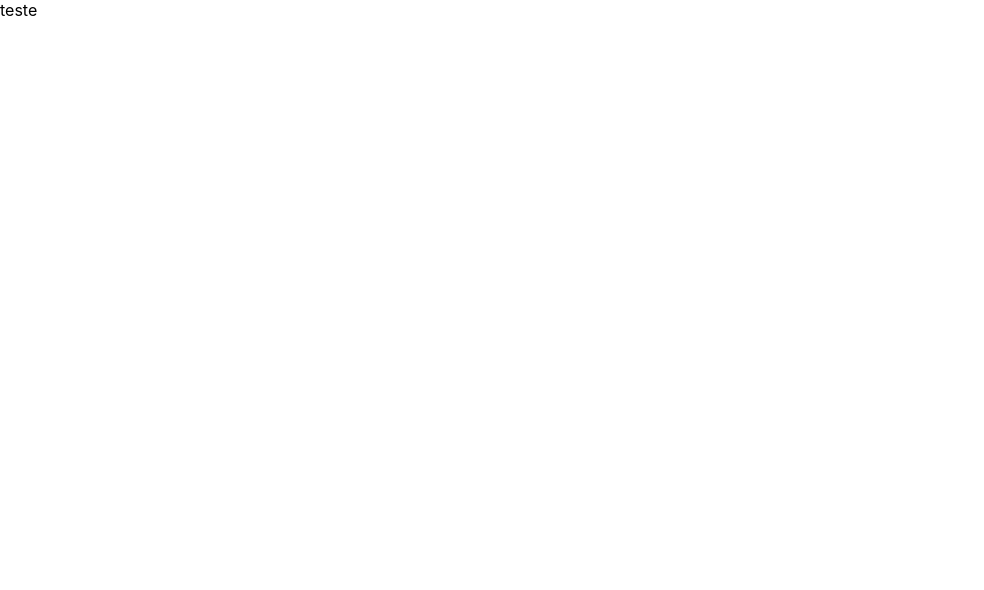
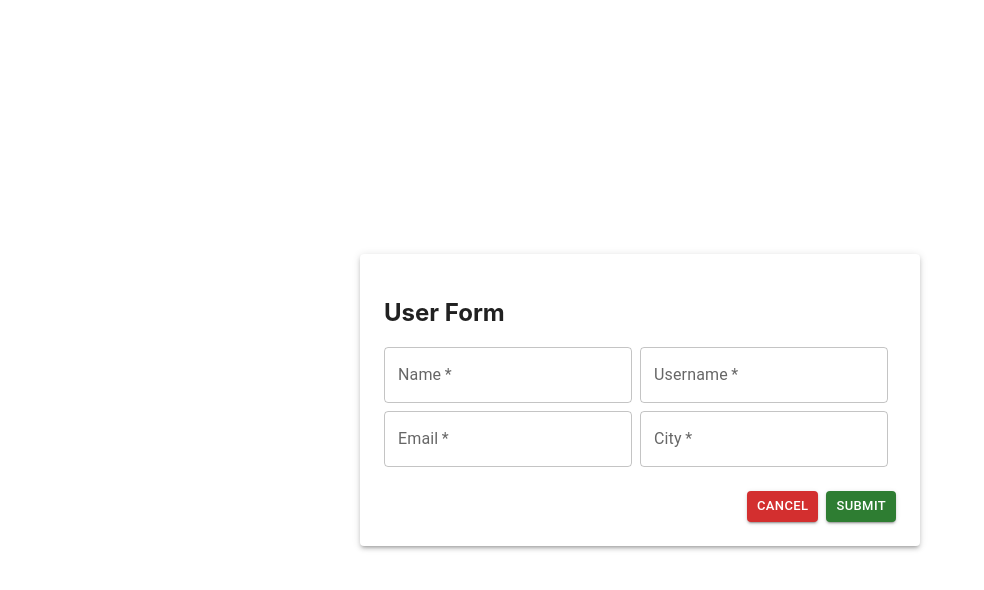
Before and after one commit to NathanChacon/dashboard, a React (Create React App) app: page /user in a window 1280 px wide. Shown: the top 590 px of the page, without its empty margins (0-984 px from the left). Built offline with nearby package versions, Linux system fonts and the light colour scheme.

Commit message:
add user form validation

```diff
--- a/package.json
+++ b/package.json
@@ -14,6 +14,7 @@
     "axios": "^0.25.0",
     "react": "^17.0.2",
     "react-dom": "^17.0.2",
+    "react-hook-form": "^7.25.3",
     "react-redux": "^7.2.6",
     "react-router-dom": "^6.2.1",
     "react-scripts": "5.0.0"
--- a/src/pages/userForm/index.js
+++ b/src/pages/userForm/index.js
@@ -1,7 +1,146 @@
+import Box from '@mui/material/Box'
+import TextField from '@mui/material/TextField'
+import Paper from '@mui/material/Paper'
+import {Controller, useForm} from 'react-hook-form'
+import './styles.css'
+import { Button } from '@mui/material'
+
 export const UserForm = () => {
+    const {
+        handleSubmit,
+        control,
+        formState: { errors }
+      } = useForm();
+
+    const onSubmitForm = (data) => {
+        console.log(data)
+    }
+
     return (
-        <div>
-            teste
-        </div>
-    )
+        <Box
+            component="section"
+            sx={{
+                display: 'flex',
+                justifyContent: 'center',
+                alignItems: 'center',
+                height: '100vh',
+                pr: 2,
+                pl: 2
+            }}
+        >
+            <Paper
+                elevation={3}
+                sx={{
+                    p: 3
+                }}
+            >
+                <header>
+                    <h2>User Form</h2>
+                </header>
+                <Box
+                    component="form"
+                    className='user-form'
+                    sx={{
+                        '& .MuiTextField-root': { mb: 1, mr: 1 },
+                    }}
+                    noValidate
+                    autoComplete="off"
+                >
+                    <div>
+                        <Controller
+                                name="name"
+                                control={control}
+                                defaultValue={""}
+                                rules={{ required: "name is required" }}
+                                render={({ field: { ref, ...field } }) => (
+                                    <TextField
+                                        {...field}
+                                        inputRef={ref}
+                                        id="name"
+                                        required
+                                        variant="outlined"
+                                        error={!!errors.name}
+                                        label="Name"
+                                        helperText={errors.name && errors.name.message}
+                                    />
+                                )}
+                            />
+
+                        <Controller
+                            name="username"
+                            control={control}
+                            defaultValue={""}
+                            rules={{ required: "Username is required" }}
+                            render={({ field: { ref, ...field } }) => (
+                                <TextField
+                                    {...field}
+                                    inputRef={ref}
+                                    id="username"
+                                    required
+                                    variant="outlined"
+                                    error={!!errors.username}
+                                    label="Username"
+                                    helperText={errors.username && errors.username.message}
+                                />
+                            )}
+                        />
+
+                    </div>
+                    <div>
+                        <Controller
+                            name="email"
+                            control={control}
+                            defaultValue={""}
+                            rules={{
+                                required: "Email is required",
+                                pattern: {
+                                    value: /^[A-Z0-9._%+-]+@[A-Z0-9.-]+\.[A-Z]{2,}$/i,
+                                    message: "Invalid email address"
+                                }
+                            }}
+                            render={({ field: { ref, ...field } }) => (
+                                <TextField
+                                    {...field}
+                                    inputRef={ref}
+                                    id="email"
+                                    required
+                                    variant="outlined"
+                                    error={!!errors.email}
+                                    label="Email"
+                                    helperText={errors.email && errors.email.message}
+                                />
+                            )}
+                        />
+
+                        <Controller
+                            name="city"
+                            control={control}
+                            defaultValue={""}
+                            rules={{ required: "City is required" }}
+                            render={({ field: { ref, ...field } }) => (
+                                <TextField
+                                    {...field}
+                                    inputRef={ref}
+                                    id="city"
+                                    required
+                                    variant="outlined"
+                                    error={!!errors.city}
+                                    label="City"
+                                    helperText={errors.city && errors.city.message}
+                                />
+                            )}
+                        />
+                    </div>
+                </Box>
+                <Box sx={{
+                        display: 'flex',
+                        justifyContent: 'flex-end',
+                        pt: 2
+                    }}>
+                    <Button size='small' sx={{mr: 1}} variant='contained' color="error" >Cancel</Button>
+                    <Button size='small' variant='contained' color="success" onClick={handleSubmit(onSubmitForm)}>Submit</Button>
+                </Box>
+            </Paper>
+        </Box>
+      );
 }
--- /dev/null
+++ b/src/pages/userForm/styles.css
@@ -0,0 +1,6 @@
+@media (max-width: 600px)
+{
+    .user-form .MuiTextField-root{
+        width: 100%;
+    }
+}
```
Also changed, not shown: 1 other file (tests, documents, lock files or other folders).
